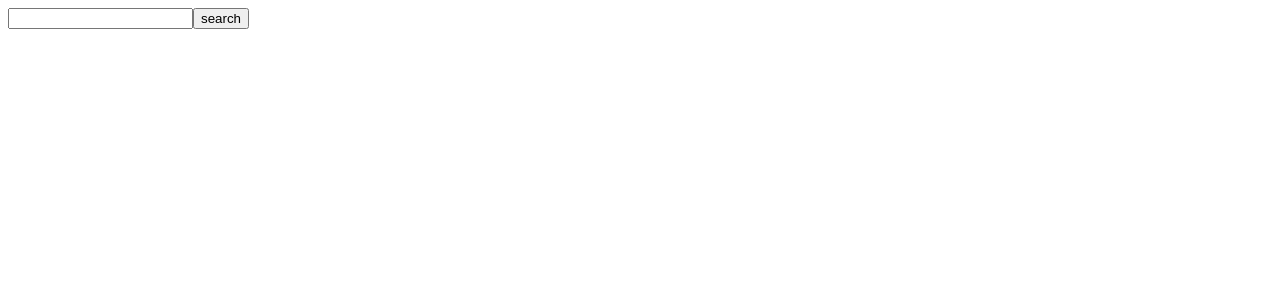
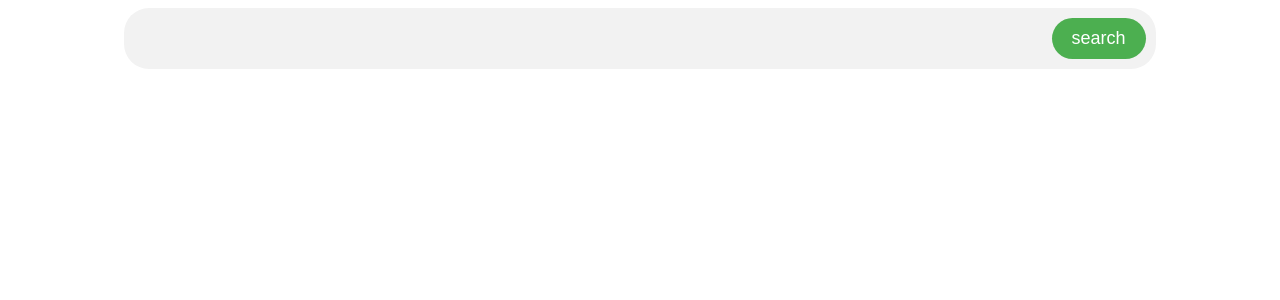
Before and after one commit to Mason-Little/pokedex-app-frontend, a Vue app: page / in a window 1280 px wide. Shown: the top 300 px of the page. Built offline with nearby package versions, Linux system fonts and the light colour scheme.

Commit message:
added css and finishing touchs

```diff
--- a/src/App.vue
+++ b/src/App.vue
@@ -1,10 +1,14 @@
 <script setup lang="ts">
-import SearchBar from "./components/SearchBar.vue";
+import SearchBar from "@/components/SearchBar.vue";
+import { useStore } from "@/Store/Store";
+
+const { SearchValue } = useStore();
 </script>
 
 <template>
   <div class="testing">
     <SearchBar />
+    <h1>{{ SearchValue }}</h1>
   </div>
 </template>
 
--- a/src/Store/Store.ts
+++ b/src/Store/Store.ts
@@ -1,9 +1,9 @@
 import { ref } from "vue";
 
-const SearchValue = ref("");
+const searchValue = ref("");
 
 const store = {
-  SearchValue,
+  SearchValue: searchValue,
 };
 
 export const useStore = () => store;
--- a/src/components/SearchBar.vue
+++ b/src/components/SearchBar.vue
@@ -1,6 +1,8 @@
 <template>
-  <input type="text" class="searchinput" v-model="SearchValue" />
-  <button class="searchbutton" @click="SearchHandler">search</button>
+  <div class="search-div">
+    <input type="text" class="search-input" v-model="SearchValue" />
+    <button class="search-button" @click="searchHandler">search</button>
+  </div>
 </template>
 
 <script setup>
@@ -8,8 +10,50 @@ import { useStore } from "/src/Store/Store";
 
 const { SearchValue } = useStore();
 
-const SearchHandler = () => {
+const searchHandler = () => {
   console.log(SearchValue.value);
 };
 </script>
-<style scoped></style>
+<style scoped>
+.search-div {
+  display: flex;
+  align-items: center;
+  width: 80%; /* adjust as desired */
+  margin: 0 auto; /* centers horizontally */
+  border-radius: 25px; /* adds rounded edges */
+  background-color: #f2f2f2; /* sets background color */
+  padding: 10px; /* adds padding */
+}
+
+.search-input::placeholder {
+  color: black; /* sets placeholder text color */
+}
+
+.search-input {
+  background-color: transparent; /* removes background color */
+  border: none; /* removes border */
+  padding: 10px; /* adds padding */
+  font-size: 18px; /* sets font size */
+  flex: 1; /* allows input to take up remaining space */
+}
+
+.search-input:focus {
+  outline: none; /* removes the black border */
+  background-color: #f2f2f2; /* sets background color */
+  border: 1px solid #f2f2f2; /* sets border color */
+}
+
+.search-button {
+  background-color: #4caf50; /* sets background color */
+  color: white; /* sets text color */
+  padding: 10px 20px; /* adds padding */
+  border: none; /* removes border */
+  cursor: pointer; /* changes cursor on hover */
+  font-size: 18px; /* sets font size */
+  border-radius: 25px; /* adds rounded edges */
+}
+
+.search-button:hover {
+  background-color: #3e8e41; /* changes background color on hover */
+}
+</style>
```
